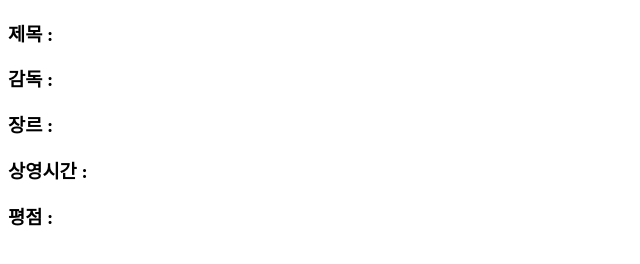
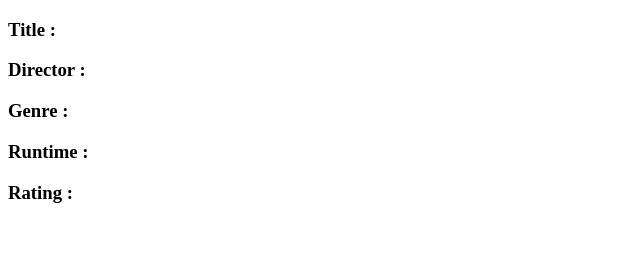
Before and after one commit to dydgus0111/likelion_project5, a plain HTML site: page detail.html in a window 1280 px wide. Shown: the whole page, without its empty margins (0-640 px from the left). Drawn offline with Linux system fonts and the light colour scheme; no server answers.

Commit message:
[+]Edit text

```diff
--- a/detail.html
+++ b/detail.html
@@ -1,11 +1,11 @@
 <!DOCTYPE html>
 <html>
 <body>
-    <h3 id="title"> 제목 : </h3>
-    <h3 id="director"> 감독 : </h3>
-    <h3 id="genre"> 장르 : </h3>
-    <h3 id="runtime"> 상영시간 : </h3>
-    <h3 id="rating"> 평점 : </h3>
+    <h3 id="title"> Title : </h3>
+    <h3 id="director"> Director : </h3>
+    <h3 id="genre"> Genre : </h3>
+    <h3 id="runtime"> Runtime : </h3>
+    <h3 id="rating"> Rating : </h3>
 </body>
 
 </html>
```
